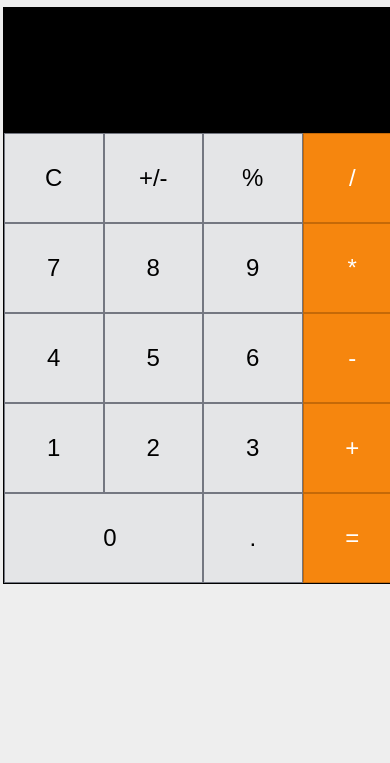
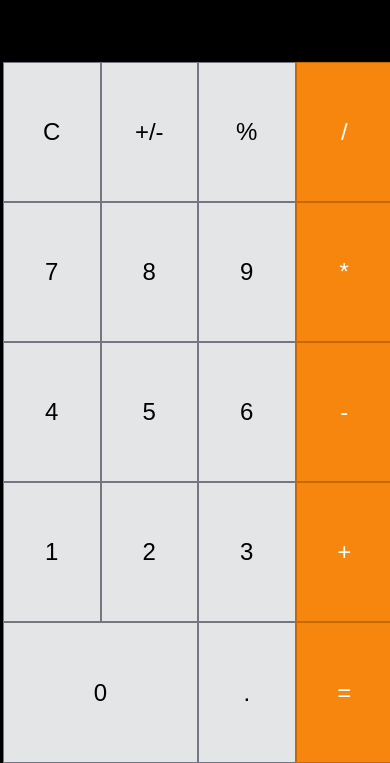
Before and after one commit to jechristop1/Calculator, a website: page index.html in a window 390 px wide. Shown: the part 81-844 px from the top of the page. Drawn offline with Linux system fonts and the light colour scheme.

Commit message:
changed look of calculator to be responsive to 100% width and height

```diff
--- a/index.html
+++ b/index.html
@@ -6,7 +6,6 @@
 	<link rel="stylesheet" href="css/style.css">
 </head>
 <body>
-	<h1>JavaScript Calculator</h1>
 	<main>
 
 		<div id="wrapper">
--- a/scss/style.scss
+++ b/scss/style.scss
@@ -2,8 +2,10 @@
   box-sizing: border-box;
 }
 html, body{
-	min-height: 100%;
-	min-width: 100%;
+	min-height: 100vh;
+	min-width: 100vw;
+	padding: 0;
+	margin: 0;
 }
 body{
 	font-family: helvetica;
@@ -20,9 +22,10 @@ body{
 	background: linear-gradient(to bottom,  rgba(238,238,238,1) 0%,rgba(238,238,238,1) 100%); /* W3C */
 	filter: progid:DXImageTransform.Microsoft.gradient( startColorstr='#eeeeee', endColorstr='#eeeeee',GradientType=0 ); /* IE6-9 */
 	main{
-		border: 1px solid black;
+		border: 3px solid black;
 		background-color: #f2f2f2;
-		width: 400px;
+		width: 100vw;
+		height: 100vh;
 	}
 }
 
@@ -32,7 +35,7 @@ div#calcResults{
 	display: flex;
 	justify-content: flex-end;
 	align-items: center;
-	height: 125px;
+	height: 16.6vh;
 	background-color: hsla(0, 0%, 0%, 1);
 	color: hsla(255, 90%, 100%, 1);
 	text-align: right;
@@ -45,7 +48,9 @@ div.rows{
 	width: 100%;
 	display: flex;
 	button{
-		flex: 1;
+		flex: none;
+		width: 25vw;
+		height: 16.6vh;
 		padding: 30px;
 		background-color: hsla(228, 5%, 90%, 1);
 		color: hsla(0, 0%, 0%, 1);
@@ -71,10 +76,10 @@ div.rows{
 	}
 	&#row5{
 		button{
-			//flex: 1;
 			&#zero{
-				flex: 4;
-				padding-right: 17px;
+				flex: none;
+				width: 50vw;
+				//padding-right: 17px;
 			}
 		}
 	}
```
Also changed, not shown: css/style.css.
